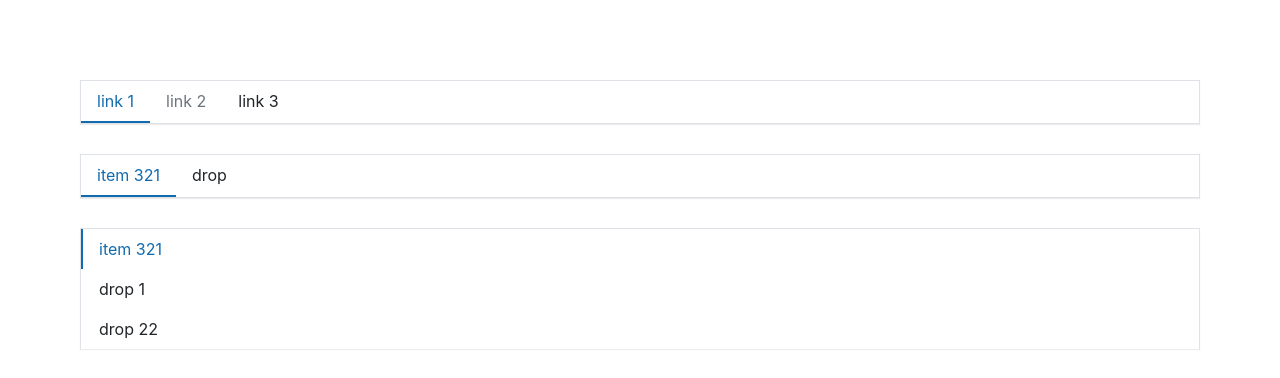
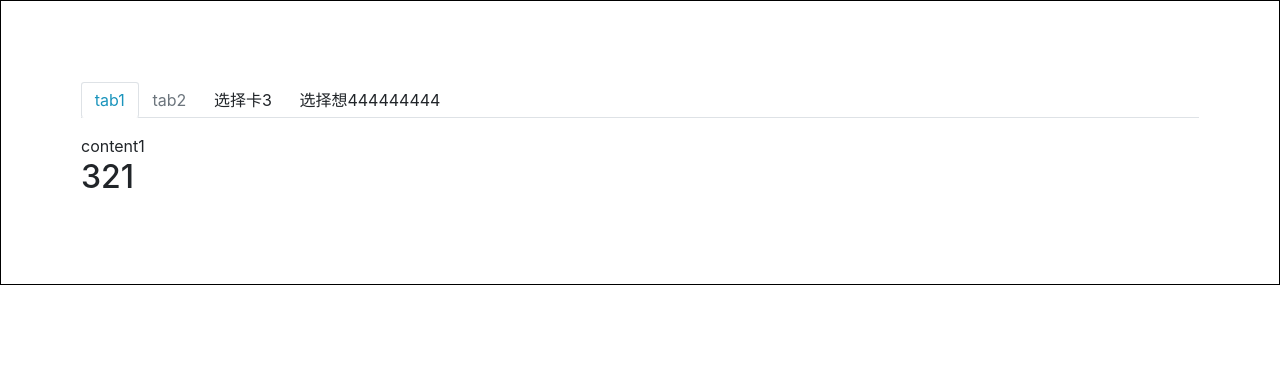
Before and after one commit to onjuju/nactno, a React (Create React App) app: page / in a window 1280 px wide. Shown: the top 378 px of the page. Built offline with nearby package versions, Linux system fonts and the light colour scheme.

Commit message:
feat: add Tabs Component and test file

```diff
--- a/src/App.tsx
+++ b/src/App.tsx
@@ -2,12 +2,36 @@ import React from "react";
 import Button, { ButtonType, ButtonSize } from "./components/Button/button";
 import Alert from "./components/Alert";
 import Menu from "./components/Menu";
+import Tabs from "./components/Tabs";
+
+const { TabItem } = Tabs;
 
 function App() {
   return (
     <div className="App" data-testid="test-app">
       <header className="App-header">
-        <Menu defaultIndex={"0"} onSelect={(index) => console.log(index)}>
+        <Tabs mode="card">
+          <TabItem label="tab1">
+            content1<h2>321</h2>
+          </TabItem>
+          <TabItem label="tab2" disabled>
+            content2
+          </TabItem>
+          <TabItem label="选择卡3">content3</TabItem>
+          <TabItem label="选择想444444444">
+            <Tabs mode="default">
+              <TabItem label="tab1">
+                content1<h2>321</h2>
+              </TabItem>
+              <TabItem disabled label="tab2">
+                content2
+              </TabItem>
+              <TabItem label="选择卡3">content3</TabItem>
+              <TabItem label="选择想444444444">content4</TabItem>
+            </Tabs>
+          </TabItem>
+        </Tabs>
+        {/* <Menu defaultIndex={"0"} onSelect={(index) => console.log(index)}>
           <Menu.Item>link 1</Menu.Item>
           <Menu.Item disabled>link 2</Menu.Item>
           <Menu.Item>link 3</Menu.Item>
@@ -44,7 +68,7 @@ function App() {
             <Menu.Item>sub 3</Menu.Item>
             <Menu.Item>sub 4</Menu.Item>
           </Menu.SubMenu>
-        </Menu>
+        </Menu> */}
         {/* <Button className="button1" size={ButtonSize.Small} autoFocus>
           按钮1
         </Button>
--- /dev/null
+++ b/src/components/Tabs/TabItem.tsx
@@ -0,0 +1,42 @@
+import React, { useContext } from "react";
+import classnames from "classnames";
+import { TabsContext } from "./index";
+
+export interface TabItemProps {
+  label: string;
+  disabled?: boolean;
+  className?: string;
+  style?: React.CSSProperties;
+  index?: number;
+}
+
+const TabItem: React.FC<TabItemProps> = (props) => {
+  const { label, disabled, className, style, index } = props;
+  const context = useContext(TabsContext);
+  const { onSelect, active } = context;
+  const classes = classnames(
+    "nact-tabs-item",
+    {
+      active: active === index,
+      disabled,
+    },
+    className
+  );
+
+  const handleClick = () => {
+    !disabled && onSelect && onSelect(index!);
+  };
+
+  return (
+    <li className={classes} style={{ ...style }} onClick={handleClick}>
+      {label}
+    </li>
+  );
+};
+
+TabItem.defaultProps = {
+  disabled: false,
+};
+TabItem.displayName = "TabItem";
+
+export default TabItem;
--- /dev/null
+++ b/src/components/Tabs/_style.scss
@@ -0,0 +1,52 @@
+/* outer wrapper */
+.nact-tabs {
+  ul {
+    display: flex;
+    list-style: none;
+    border-bottom: $tabs-border-width solid $tabs-border-color;
+    padding: 0;
+    margin: 0;
+  }
+  /* li element */
+  .nact-tabs-item {
+    padding: $tab-item-padding;
+    cursor: pointer;
+    &.active {
+      color: $tab-item-active-color;
+    }
+    &.disabled {
+      cursor: not-allowed;
+      color: $tab-item-disabled-color;
+      & > * {
+        pointer-events: none;
+      }
+    }
+  }
+  /* content wrapper */
+  .nact-tabs-content {
+    padding-top: $tabs-content-padding-top;
+  }
+}
+/* default mode */
+.nact-tabs-default {
+  .nact-tabs-item {
+    border: $tab-item-active-border-width solid transparent;
+    &.active {
+      border-bottom-color: $tab-item-active-color;
+    }
+  }
+}
+
+/* card mode */
+.nact-tabs-card {
+  > ul > .nact-tabs-item {
+    border: $tab-item-card-border-width solid transparent;
+    transform: translateY(1px);
+    border-radius: $border-radius-sm;
+    // border-bottom-color:
+    &.active {
+      border-color: $tab-item-card-border-color;
+      border-bottom-color: $white;
+    }
+  }
+}
--- /dev/null
+++ b/src/components/Tabs/index.tsx
@@ -0,0 +1,97 @@
+import React, {
+  PropsWithChildren,
+  useState,
+  createContext,
+  useMemo,
+} from "react";
+import classnames from "classnames";
+import TabItem, { TabItemProps } from "./TabItem";
+
+type TabsMode = "default" | "card";
+export interface TabsProps {
+  className?: string;
+  onSelect?: (index: number) => void;
+  defaultIndex?: number;
+  mode?: TabsMode;
+}
+
+interface ITabs extends React.FC<TabsProps> {
+  TabItem: React.FC<TabItemProps>;
+}
+
+interface IContext {
+  active: number;
+  onSelect?: (active: number) => void;
+  mode: TabsMode;
+}
+
+export const TabsContext = createContext<IContext>({
+  active: 0,
+  mode: "default",
+});
+
+const Tabs: ITabs = (props) => {
+  const { className, onSelect, defaultIndex, children, mode } = props;
+  const classes = classnames("nact-tabs", `nact-tabs-${mode}`, className);
+
+  const [active, setActive] = useState(defaultIndex);
+
+  const passedContext = useMemo<IContext>(
+    () => ({
+      active: active!,
+      onSelect: (active) => {
+        setActive(active);
+        onSelect && onSelect(active);
+      },
+      mode: mode!,
+    }),
+    [active, onSelect, mode]
+  );
+
+  const renderTabItem = () => {
+    const items = React.Children.map(children, (item, index) => {
+      const childElement = item as React.FunctionComponentElement<TabItemProps>;
+      try {
+        if (childElement.type.displayName === "TabItem") {
+          return React.cloneElement(childElement, { index });
+        } else {
+          console.error(`1Warning: Tabs's child must be TabItem Component`);
+          return null;
+        }
+      } catch {
+        console.error(`2Warning: Tabs's child must be TabItem Component`);
+        return null;
+      }
+    });
+    return items;
+  };
+  const renderContent = () => {
+    let renderNode = null;
+    React.Children.forEach(children, (item, index) => {
+      if (item && index === active) {
+        renderNode = (item as React.FunctionComponentElement<
+          PropsWithChildren<TabItemProps>
+        >).props.children;
+      }
+    });
+    return renderNode;
+  };
+
+  return (
+    <div className={classes} data-testid="test-tabs">
+      <TabsContext.Provider value={passedContext}>
+        <ul>{renderTabItem()}</ul>
+        <div className="nact-tabs-content">{renderContent()}</div>
+      </TabsContext.Provider>
+    </div>
+  );
+};
+
+Tabs.defaultProps = {
+  defaultIndex: 0,
+  mode: "default",
+};
+
+Tabs.TabItem = TabItem;
+
+export default Tabs;
--- a/src/styles/_variables.scss
+++ b/src/styles/_variables.scss
@@ -11,7 +11,7 @@ $gray-800: #343a40 !default;
 $gray-900: #212529 !default;
 $black: #000 !default;
 
-$blue: #126bae !default;
+$blue: #1a94bc !default;
 $indigo: #2376b7 !default;
 $purple: #894276 !default;
 $pink: #f07c82 !default;
@@ -235,4 +235,21 @@ $menu-item-active-color: $primary !default;
 $menu-item-active-border-width: 2px !default;
 $menu-item-disabled-color: $gray-600 !default;
 
-$submenu-box-shadow: 0 2px 4px 0 rgba(0,0,0,.12), 0 0 6px 0 rgba(0,0,0,.04);
+$submenu-box-shadow: 0 2px 4px 0 rgba(0, 0, 0, 0.12),
+  0 0 6px 0 rgba(0, 0, 0, 0.04);
+
+/* Tabs */
+$tabs-border-width: $border-width !default;
+$tabs-border-color: $border-color !default;
+
+$tabs-content-padding-top: 1rem !default;
+
+/* TabItem */
+$tab-item-disabled-color: $gray-600 !default;
+// default mode
+$tab-item-active-color: $primary !default;
+$tab-item-active-border-width: 2px !default;
+$tab-item-padding: 0.3rem 0.8rem !default;
+// card mode
+$tab-item-card-border-color: $tabs-border-color !default;
+$tab-item-card-border-width: 1px !default;
--- a/src/styles/index.scss
+++ b/src/styles/index.scss
@@ -14,6 +14,10 @@
 /* Menu Component */
 @import "../components/Menu/style";
 
+/* Tabs Component */
+@import "../components/Tabs/style";
+
 body {
   padding: 80px;
+  border: 1px solid #000;
 }
```
Also changed, not shown: 1 other file (tests, documents, lock files or other folders).
